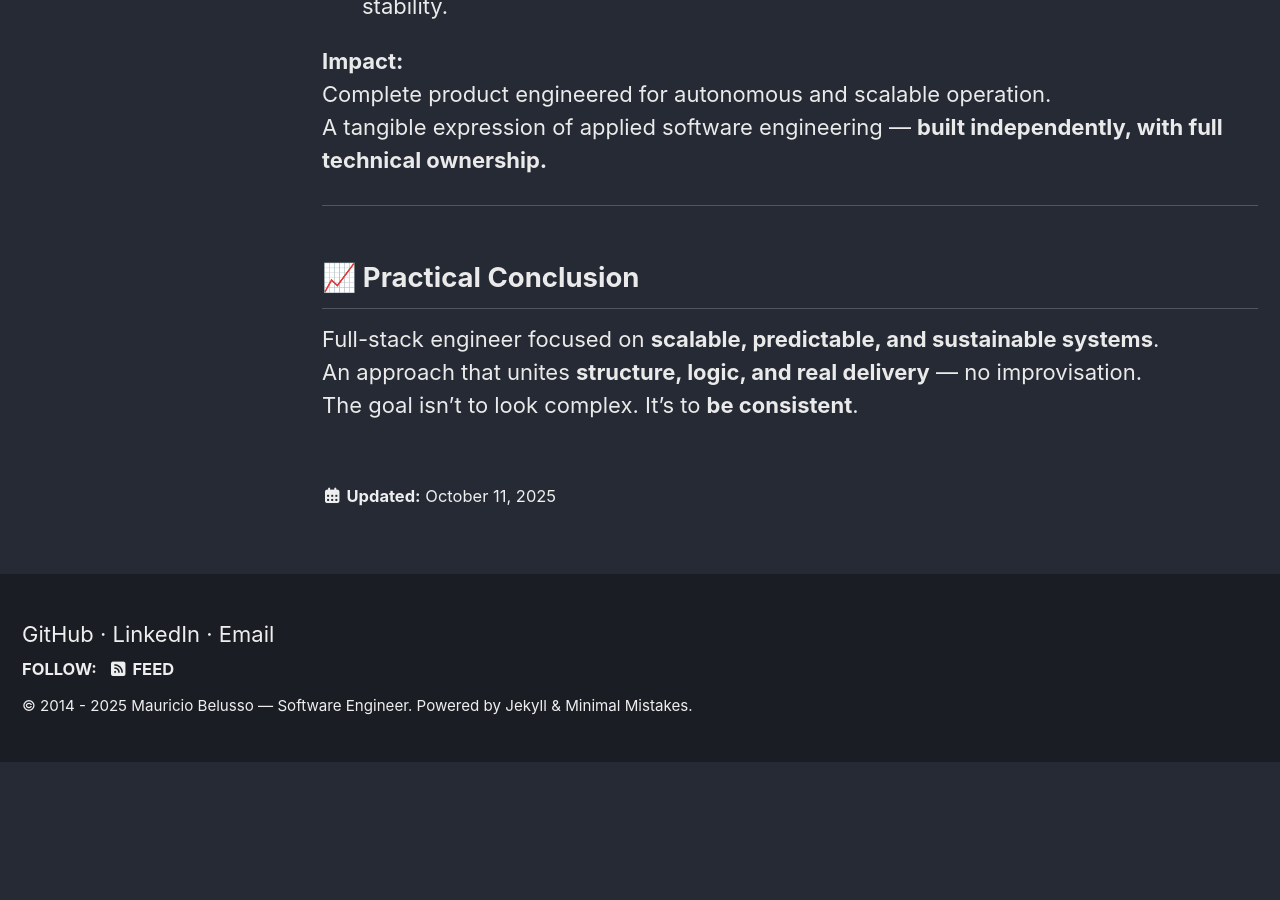
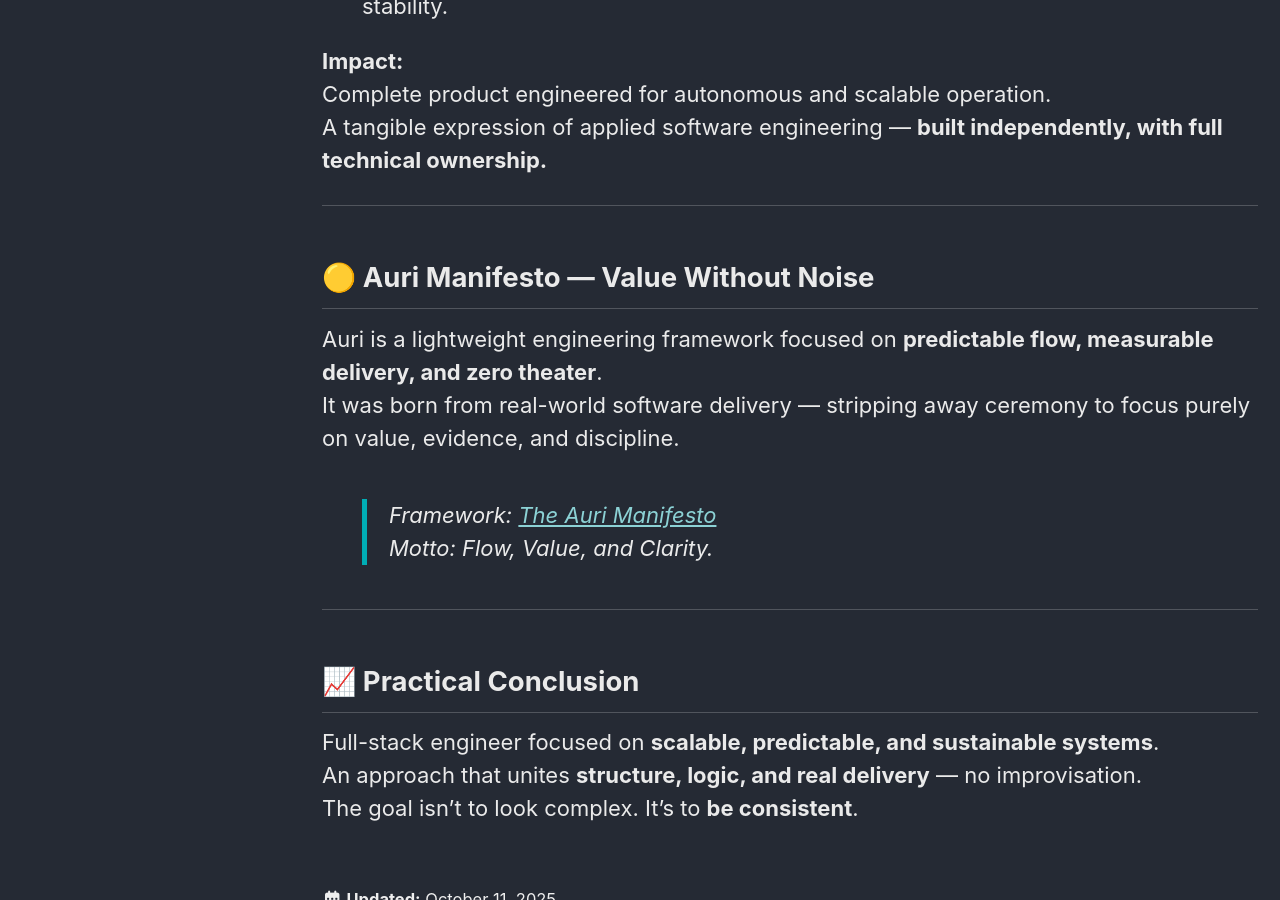
Before and after one commit to mauriciobelusso/mauriciobelusso.github.io, a Jekyll site: the page built from index.md, in a window 1280 px wide and 900 px high, scrolled down 6390 px. Built offline with Jekyll 4.4.1, drawn with Linux system fonts in a browser that asks for light colours; cached includes are drawn as plain includes; before the commit the page ends 7152 px from its top, so only the background shows below that.

Commit message:
add: introduce Auri Manifesto section to highlight lightweight engineering principles

```diff
--- a/index.md
+++ b/index.md
@@ -157,6 +157,16 @@ A tangible expression of applied software engineering — **built independently,
 
 ---
 
+## 🟡 **Auri Manifesto — Value Without Noise**
+
+Auri is a lightweight engineering framework focused on **predictable flow, measurable delivery, and zero theater**.
+It was born from real-world software delivery — stripping away ceremony to focus purely on value, evidence, and discipline.
+
+> Framework: [The Auri Manifesto](https://auricore-labs.github.io/auri-manifesto)
+> Motto: *Flow, Value, and Clarity.*
+
+---
+
 ## 📈 **Practical Conclusion**
 
 Full-stack engineer focused on **scalable, predictable, and sustainable systems**.
```
